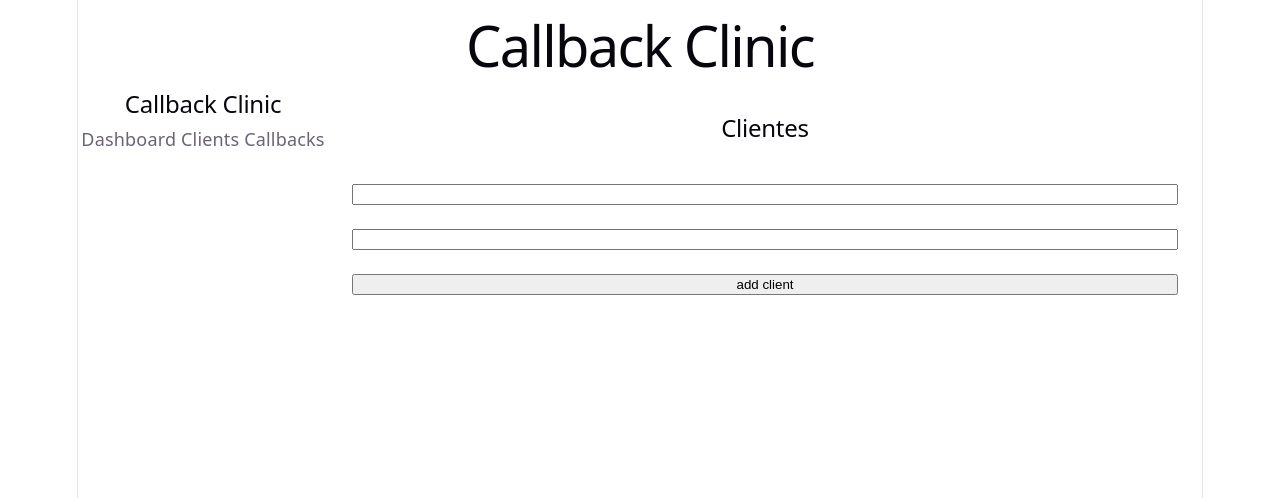
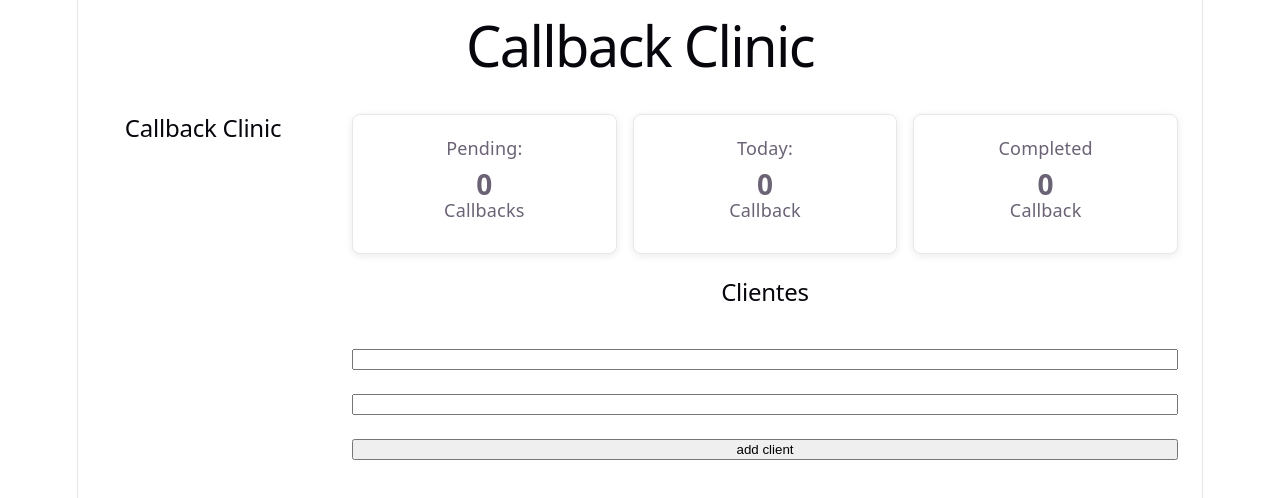
Before and after one commit to dnlgb/Reminder-Clinic, a React (Vite) app: page / in a window 1280 px wide. Shown: the top 498 px of the page. Built offline with nearby package versions, Linux system fonts and the light colour scheme.

Commit message:
feat: dashboard cards agregadas

```diff
--- a/src/App.css
+++ b/src/App.css
@@ -1,14 +1,52 @@
 *{
   box-sizing: border-box;
+
 }
 
 .layout{
   display: flex;
 }
+
 .sidebar{
   width: 250px;
-  height: 100vh;
+  height: 90vh;
+  box-sizing: border-box;
+  padding: 24px;
+  display: flex;
+  flex-direction: column;
+  justify-content: space-between;
+}
+.sidebar h2{
+  font-size: 24px;
+  margin-bottom: 16px;
+}
+.sidebar a{
+  text-decoration: none;
+  text-align: left;
+  color: #fff;
+  padding: 10px;
+  font-size: 16px;
+  padding: 8px 12px;
+  border-radius: 6px;
+}
+.sidebar a:hover{
+  color: #3a3636;
+  background: #e0e0e0;
+  transition: background 1s;
 
+}
+
+.sidebar-nav{
+  display: flex;
+  flex-direction:  column;
+  align-items: flex-start;
+  gap: 24px;
+}
+
+.sidebar-user{
+  display: block;
+  border-top: 1px solid;
+  padding-top: 10px;
 }
 .main-content{
   flex: 1;
@@ -16,4 +54,37 @@
   display: flex;
   flex-direction: column;
   gap: 24px;
+
 }
+.dashboard-summary{
+  display: grid;
+  grid-template-columns: 1fr 1fr 1fr;
+  gap: 16px;
+}
+.pending-card,
+.today-card,
+.full-card {
+  background: #ffffff;
+  border-radius: 8px;
+  padding: 20px;
+  border: 1px solid #e5e7eb;
+  box-shadow: 0 2px 8px rgba(0, 0, 0, 0.08);
+}
+.pending-card span,
+.pending-card strong,
+.today-card span,
+.today-card strong,
+.full-card span,
+.full-card strong {
+  display: block;
+}
+.pending-card span,
+.today-card span,
+.full-card span {
+  margin-bottom: 10px;
+}
+.pending-card strong,
+.today-card strong,
+.full-card strong{
+  font-size: 28px;
+}
--- /dev/null
+++ b/src/DashboardSummary.tsx
@@ -0,0 +1,31 @@
+function DashboardSummary (
+    {pending, callbackT, callbackComp}: {
+        pending: number
+        callbackT: number
+        callbackComp: number
+    }
+
+
+) {
+    return(
+    <>
+        <section className="dashboard-summary">
+            <div className="pending-card">
+                <span>Pending:</span>
+                <strong >{pending}</strong>
+                <span>Callbacks</span>
+            </div>
+            <div className="today-card">
+                <span>Today:</span>
+                <strong>{callbackT}</strong>
+                <span>Callback</span>
+            </div>
+            <div className="full-card">
+                <span>Completed</span>
+                <strong>{callbackComp}</strong>
+                <span>Callback</span>
+            </div>
+        </section>
+    </>
+    )
+}export default DashboardSummary;
--- a/src/MainLayout.tsx
+++ b/src/MainLayout.tsx
@@ -1,6 +1,7 @@
 import Sidebar from "./Sidebar";
 import ClientList from "./ClientList";
 import ClientForm from "./ClientForm";
+import DashboardSummary from "./DashboardSummary";
 
 function MainLayout(
     {clients, deleteClient, addClient}:
@@ -13,12 +14,16 @@ function MainLayout(
 ){
 return(
     <>
+
     <div className="layout">
         <Sidebar/>
         <main className="main-content">
-        <ClientList clients = {clients}
-        onDeleteClient={deleteClient}/>
-        <ClientForm onAddClient={addClient}/>
+            <DashboardSummary pending={clients.length}
+            callbackT={clients.length}
+            callbackComp={clients.length}/>
+            <ClientList clients = {clients}
+                onDeleteClient={deleteClient}/>
+            <ClientForm onAddClient={addClient}/>
         </main>
     </div>
     </>
--- a/src/Sidebar.tsx
+++ b/src/Sidebar.tsx
@@ -1,13 +1,17 @@
 function Sidebar() {
     return(
         <aside className="sidebar">
+            <div>
             <h2>Callback Clinic</h2>
-            <nav>
-                Dashboard
-                Clients
-                Callbacks
+            <nav className="sidebar-nav">
+                <a href="">Dashboard</a>
+                <a href="">Clients</a>
+                <a href="">Callbacks</a>
             </nav>
-
+            </div>
+            <div>
+                <a href="" className="sidebar-user">User</a>
+            </div>
 
         </aside>
     )
```
